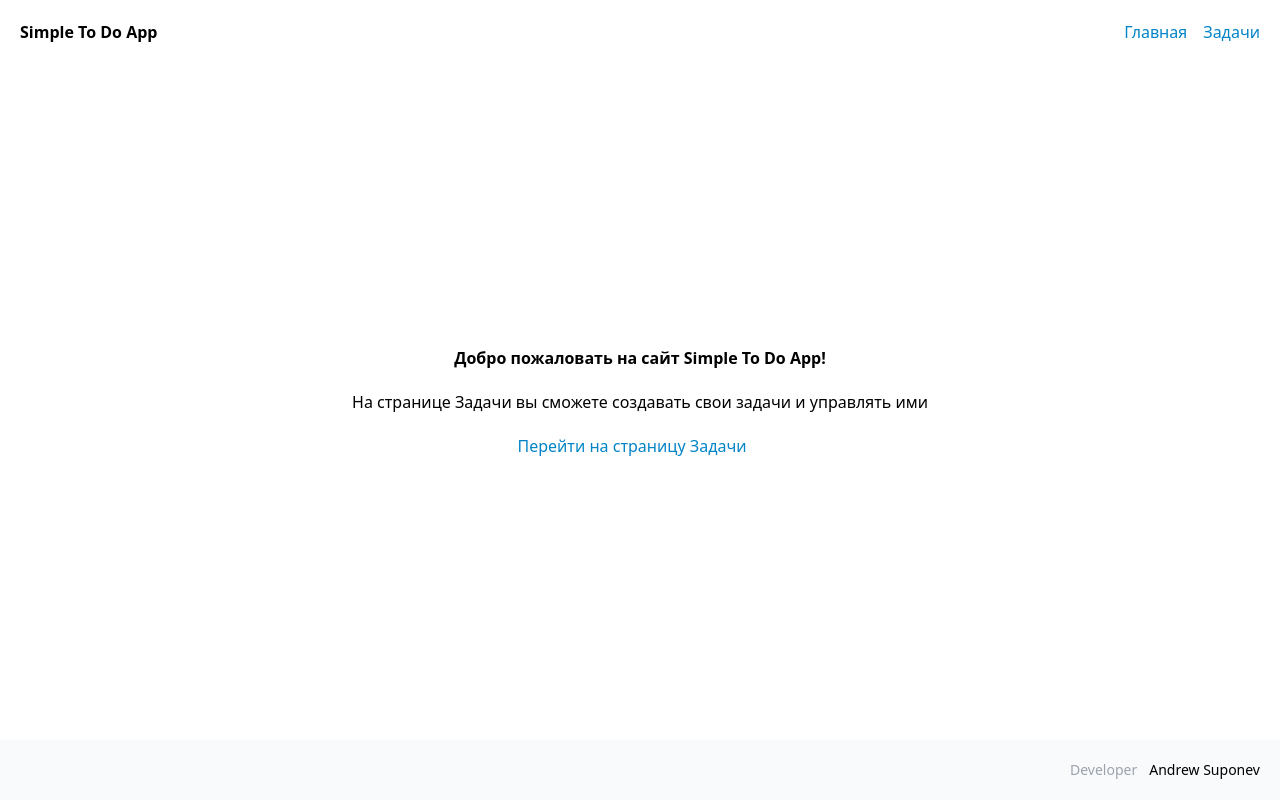
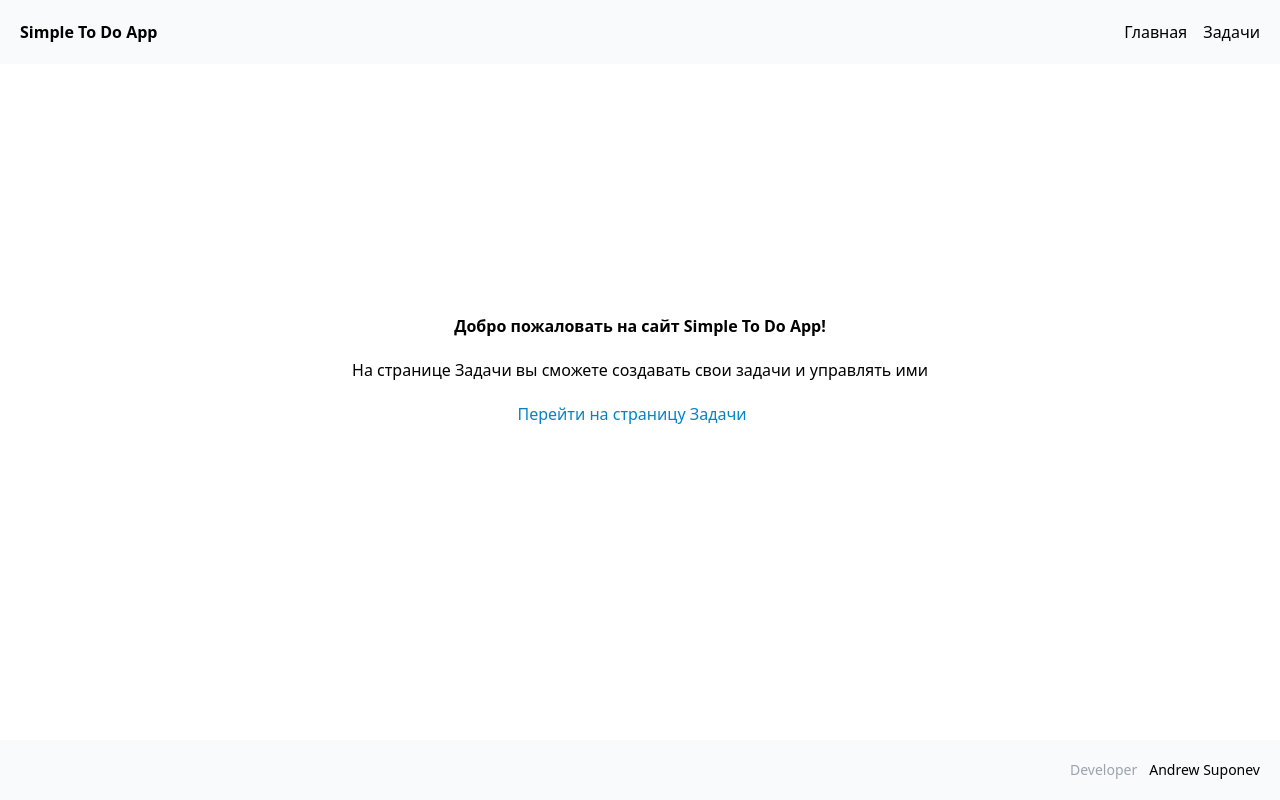
Before and after one commit to asuponev/simple-to-do-app-vue3, a Vue app: page / in a window 1280 px wide. Built offline with nearby package versions, Linux system fonts and the light colour scheme.

Commit message:
feat: update header styles (fonts, colors)

```diff
--- a/src/components/AppHeader.vue
+++ b/src/components/AppHeader.vue
@@ -3,20 +3,25 @@ import { RouterLink } from 'vue-router'
 </script>
 
 <template>
-  <header>
+  <header class="fixed top-0 w-full z-40 bg-gray-50">
     <div class="container">
       <div class="py-5 flex items-center justify-between">
-        <div class="font-bold">Simple To Do App</div>
+        <RouterLink
+          to="/"
+          class="font-bold"
+        >
+          Simple To Do App
+        </RouterLink>
         <nav class="flex items-center">
           <RouterLink
             to="/"
-            class="text-sky-600 hover:text-sky-800 mr-4"
+            class="hover:text-gray-600 mr-4 font-medium"
           >
             Главная
           </RouterLink>
           <RouterLink
             to="/todo"
-            class="text-sky-600 hover:text-sky-800"
+            class="hover:text-gray-600 font-medium"
           >
             Задачи
           </RouterLink>
```
